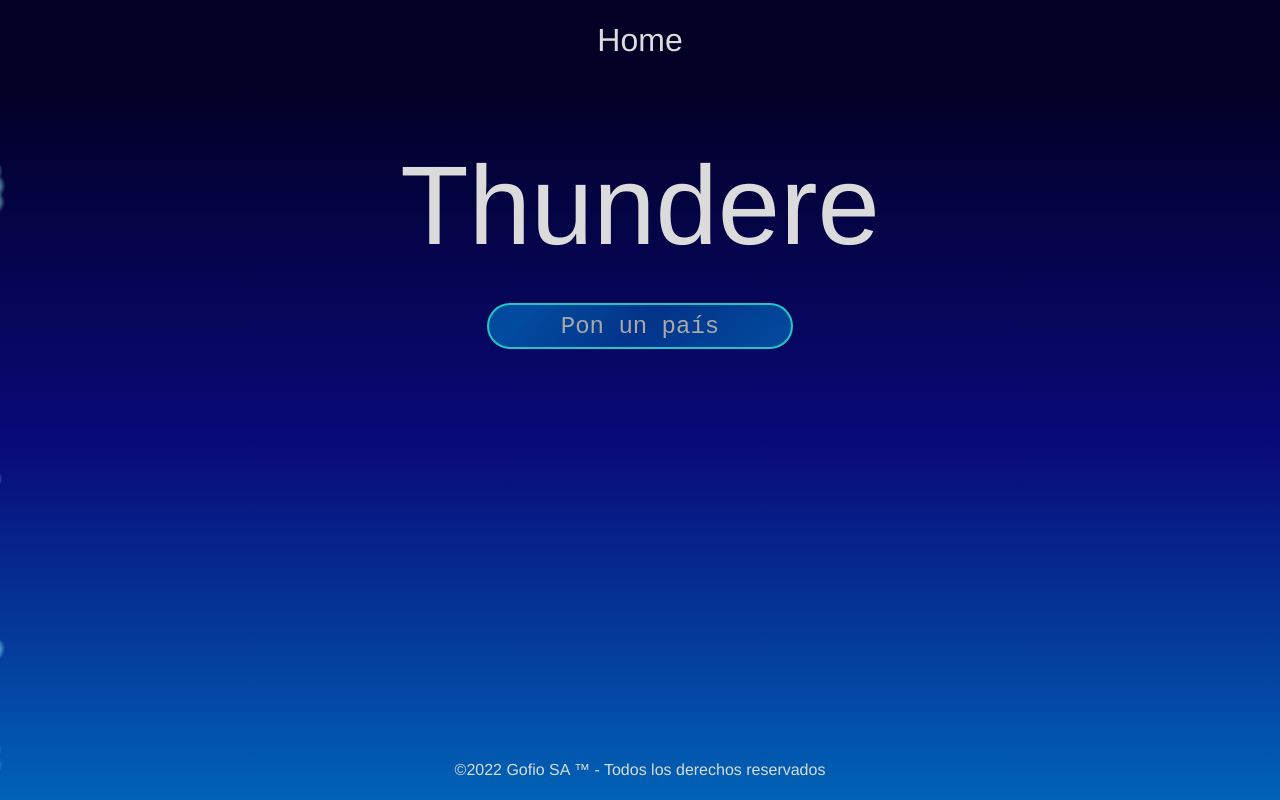
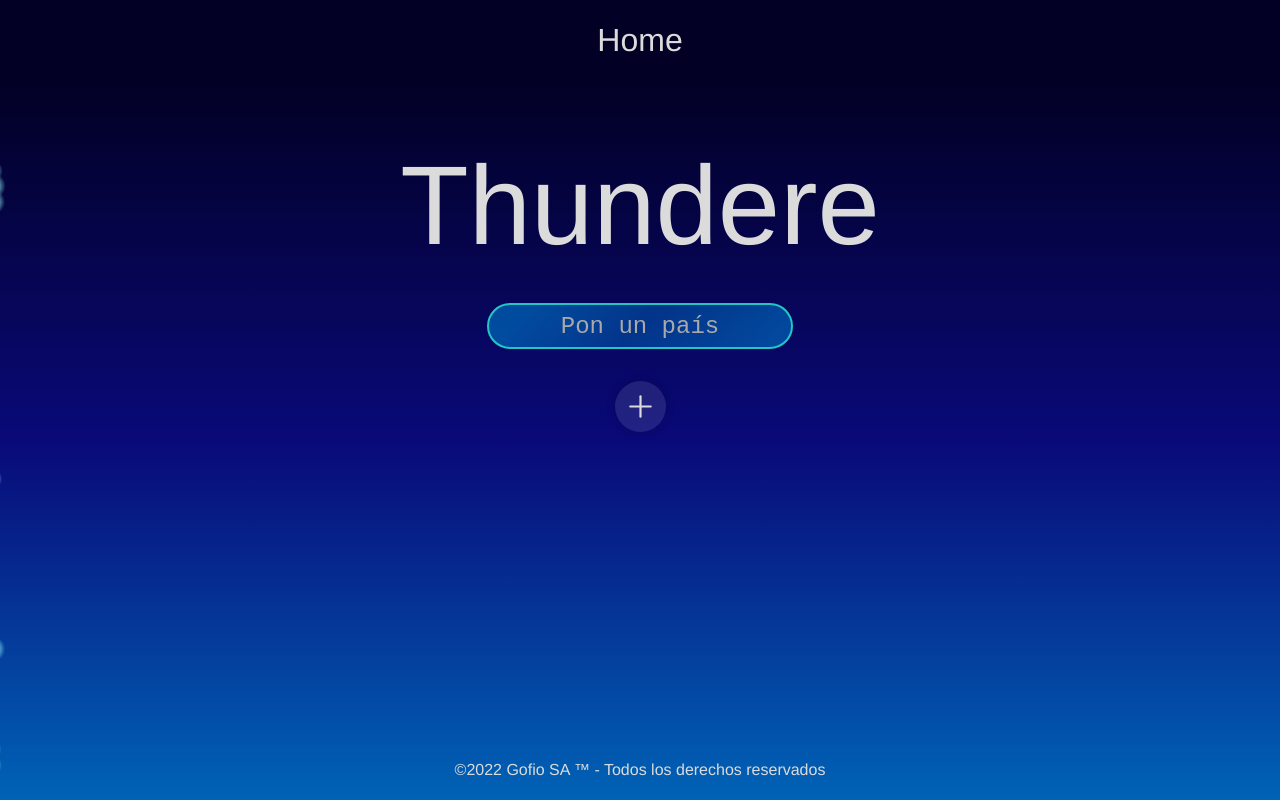
Before and after one commit to AntonioMMartel/thundere-demo, a Vue app: page / in a window 1280 px wide. Built offline with nearby package versions, Linux system fonts and the light colour scheme.

Commit message:
Apparently Vue 3 doesnt like reactive varibles (will have to change huge swathes of code)

```diff
--- a/src/components/DynamicObjectViewer.vue
+++ b/src/components/DynamicObjectViewer.vue
@@ -111,9 +111,7 @@ export default {
             this.pointer--;
           }
         }
-
       } else if(pointerSelector === "Second"){
-
         if (event.deltaY < 0) {
           if (this.secondPointer + 1 >= keys.length) {
             this.secondPointer = 0;
@@ -127,9 +125,7 @@ export default {
             this.secondPointer--;
           }
         }
-
       } else if (pointerSelector === "Third") {
-
         if (event.deltaY < 0) {
           if (this.thirdPointer + 1 >= keys.length) {
             this.thirdPointer = 0;
@@ -143,8 +139,6 @@ export default {
             this.thirdPointer--;
           }
         }
-
-
       }
     },
     getKeys(data) {
--- a/src/components/FilterInstance.vue
+++ b/src/components/FilterInstance.vue
@@ -26,7 +26,7 @@
     </select>
 
     <div class="options">
-      <input ref="dateInput" @change="changeSelectedDate" v-if="selectedType === 'Weather'" type="date">
+      <input class="invisible" ref="dateInput" @change="changeSelectedDate" v-if="selectedType === 'Weather'" type="date">
       <div v-if="selectedType === 'Weather'" class="filter-option">
         <svg xmlns="http://www.w3.org/2000/svg" class="icon icon-tabler icon-tabler-calendar-event" width="24" height="24" viewBox="0 0 24 24" stroke-width="1.5" stroke="#dbdbdb" fill="none" stroke-linecap="round" stroke-linejoin="round">
           <path stroke="none" d="M0 0h24v24H0z" fill="none"/>
@@ -38,7 +38,7 @@
         </svg>
       </div>
       <div class="filter-option">
-        <img class="delete-icon" @click="deleteFilter" src="../../../svgs/Trash.svg" alt="Delete filter" />
+        <img class="delete-icon" @click="deleteFilter" src="../assets/svgs/Trash.svg" alt="Delete filter" />
       </div>
       <div @wheel="changeHour($event)" v-if="selectedType === 'Weather'" class="filter-option">{{ americanStyleHour }}</div>
     </div>
@@ -46,6 +46,9 @@
 </template>
 
 <script>
+
+import {ref} from 'vue';
+
 export default {
   name: "FilterInstance",
   data() {
@@ -63,7 +66,7 @@ export default {
       userInput: "",
       selectedDataKey: 0,
       filterType: "object",
-      selectedHour: 0,
+      selectedHour: ref(0),
       selectedDate: "",
       sampleWeatherData: {
                           cloudBase: 7.03,
@@ -82,6 +85,7 @@ export default {
   props: ["index", "data"],
   methods: {
     changeHour(event) {
+
       // Hacia arriba
       if (event.deltaY < 0) {
         if (this.selectedHour + 1 >= 23) {
@@ -184,9 +188,11 @@ export default {
     this.updateFilter()
   },
   computed: {
-    americanStyleHour() {
-      return this.selectedHour > 12? this.selectedHour - 12 + "pm" :
+    americanStyleHour: {
+      get() {
+        return this.selectedHour > 12? this.selectedHour - 12 + "pm" :
               this.selectedHour === 0? "12pm": this.selectedHour + "am"
+      }
     },
     selectedDataKeys() {
       return Object.keys(this.data[this.selectedType]);
@@ -276,6 +282,10 @@ input[type="date"] {
   min-width: 33%;
 
 }
+
+.invisible {
+  opacity: 0;
+}
 .options {
   display: flex;
   flex-direction: row;
--- a/src/components/FiltersMenu.vue
+++ b/src/components/FiltersMenu.vue
@@ -1,9 +1,9 @@
 <template>
   <div class="filters-container">
-    <img v-if="dataIsPrepared" v-on:click="addNewFilter()" class="add button" src="../../../svgs/add.svg" />
+    <img v-if="dataIsPrepared" v-on:click="addNewFilter()" class="add button" src="../assets/svgs/add.svg" />
     <div v-if="dataIsPrepared" class="filters-grid">
-      <div ref="filters" v-if="filters[key]" :class="filterClass" v-for="(index, key) in filters" :key="key">
-        <FilterInstance  ref="key" @filterChanged="filterChanged" @deleteFilter="deleteFilter" :data="data" :index="key"></FilterInstance>
+      <div ref="filters" :class="filterClass" v-for="(index, key) in filters" :key="key">
+        <FilterInstance v-if="filters[key]" ref="key" @filterChanged="filterChanged" @deleteFilter="deleteFilter" :data="data" :index="key"></FilterInstance>
       </div>
     </div>
   </div>
@@ -11,8 +11,7 @@
 
 <script>
 import FilterInstance from "./FilterInstance.vue";
-import { view } from "../facade/SearchFacade";
-
+import countries from "../assets/data/countries.json"
 export default {
   name: "FiltersMenu",
   data() {
@@ -39,9 +38,11 @@ export default {
       if(this.filters.indexOf(false) !== -1) {
         this.filters.splice(this.filters.length)
         this.filters[this.filters.indexOf(false)] = true
+
       }
-    } ,
+    },
     deleteFilter(index) {
+      console.log("Siii")
       this.filters.splice(this.filters.length)
       this.filters[index] = false
     },
@@ -53,18 +54,20 @@ export default {
       this.$set(this.filterData[index], 'condition', filterData.condition)
       this.$set(this.filterData[index], 'userInput', filterData.userInput)
       this.$emit("filterChanged", this.filterData)
+    },
+    view(input, filters) {
+      for(let i = 0; i < countries.length; i++){
+        if(countries[i].countryData.General.name.common == input) {
+          return countries[i];
+        }
+      }
     }
   },
   beforeMount() {
-    view("Morocco", ["General", "Weather"])
-      .then((response) => {
-        this.data = response.data;
-        this.dataIsPrepared = true
-      })
-      .catch((error) => {
-        console.log(error);
-        this.error = "Error";
-      });
+    // view("Morocco", ["General", "Weather"])
+    this.data = this.view("Morocco").countryData
+    this.dataIsPrepared = true;
+
   },
   components: { FilterInstance }
 };
@@ -91,8 +94,9 @@ $primary-color-darker: #a6a6a6;
 
 .add {
   box-shadow: 0 0 10px rgba(0, 0, 0, 0.2);
-  width: 50px;
-  height: 50px;
+  width: 35px;
+  height: 35px;
+  padding: 8px;
   border-radius: 100px;
   background-color: rgba(255, 255, 255, 0.1);
   &:hover {
--- a/src/components/WeatherDataViewer.vue
+++ b/src/components/WeatherDataViewer.vue
@@ -3,6 +3,7 @@
   <div class="all-container">
 
     <div v-on:wheel="modifyPointer($event, 'Date', dateKeys)" class="selector date-selector">
+      <div class="separed">Date</div>
       {{ dateKeys[dateSelector] }}
     </div>
     <img v-if="Object.keys(hourData).length > 8" v-on:click="decreasePageCounter()" class="page-arrow left-arrow button" src="../assets/svgs/ArrowLeft.svg" />
@@ -69,6 +70,7 @@
       </div>
     </div>
     <div v-on:wheel="modifyPointer($event, 'Hour', hourKeys)" class="selector hour-selector">
+      <div class="separed">Date</div>
       {{ hourKeys[hourSelector] }}
     </div>
     <img v-if="Object.keys(hourData).length > 8" v-on:click="increasePageCounter()" class="page-arrow right-arrow button" src="../assets/svgs/ArrowRight.svg" />
@@ -281,6 +283,10 @@ export default {
 $primary-color:#dbdbdb; //#F5F5F5 //#c9c9c9;
 $primary-color-darker: #a6a6a6;
 
+
+.separed {
+  margin-bottom: 7px
+}
 .selector {
   position: absolute;
   right: 0;
@@ -293,6 +299,7 @@ $primary-color-darker: #a6a6a6;
 }
 
 .date-selector {
+  top: 22vh;
   left: 25vw;
 }
 
--- a/src/views/CountryViewer.vue
+++ b/src/views/CountryViewer.vue
@@ -17,9 +17,9 @@
 </template>
 
 <script>
+import WeatherDataViewer from "../components/WeatherDataViewer.vue";
 import FadingLightsAnimation from "../components/FadingLightsAnimation.vue";
 import GeneralDataViewer from "../components/GeneralDataViewer.vue";
-import WeatherDataViewer from "../components/WeatherDataViewer.vue";
 import countries from "../assets/data/countries.json"
 
 export default {
@@ -41,7 +41,6 @@ export default {
       } else {
         this.typeSelector--;
       }
-
     },
     moveTypeSelectorForwards() {
       if (this.typeSelector + 1 >= this.types.length) {
@@ -61,7 +60,6 @@ export default {
   beforeMount() {
     this.data = this.view(this.country, this.types).countryData
     this.name = this.data.General.name.common
-
   },
 };
 </script>
--- a/src/views/Home.vue
+++ b/src/views/Home.vue
@@ -4,7 +4,7 @@
     <div class="container-ui">
       <div data-test="title" class="title"> Thundere </div>
       <CountrySearchInput :filters="filters" :canFilter="true" :to="'/search'" />
-      <!--<FiltersMenu @filterChanged="filterChanged"></FiltersMenu>-->
+      <FiltersMenu @filterChanged="filterChanged"></FiltersMenu>
     </div>
   </div>
 </template>
@@ -12,11 +12,11 @@
 <script>
 import CountrySearchInput from "../components/CountrySearchInput.vue";
 import FadingLightsAnimation from "../components/FadingLightsAnimation.vue";
-//import FiltersMenu from "../components/FiltersMenu.vue";
+import FiltersMenu from "../components/FiltersMenu.vue";
 
 export default {
   name: "Home",
-  components: { FadingLightsAnimation, CountrySearchInput, /* FiltersMenu*/ },
+  components: { FadingLightsAnimation, CountrySearchInput, FiltersMenu },
   data () {
     return {
       filters: []
@@ -26,9 +26,7 @@ export default {
     filterChanged(filters) {
       this.filters = filters
     }
-
   },
-
 };
 </script>
 
```
